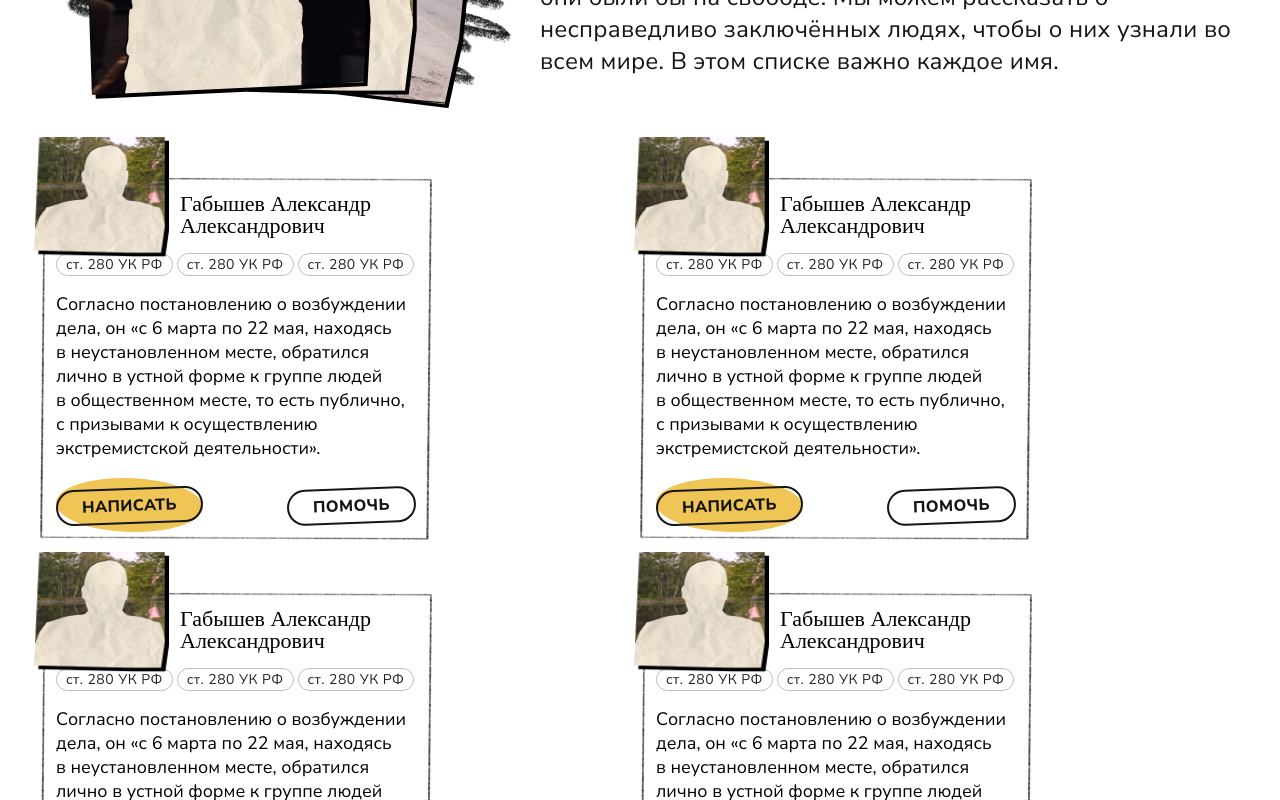
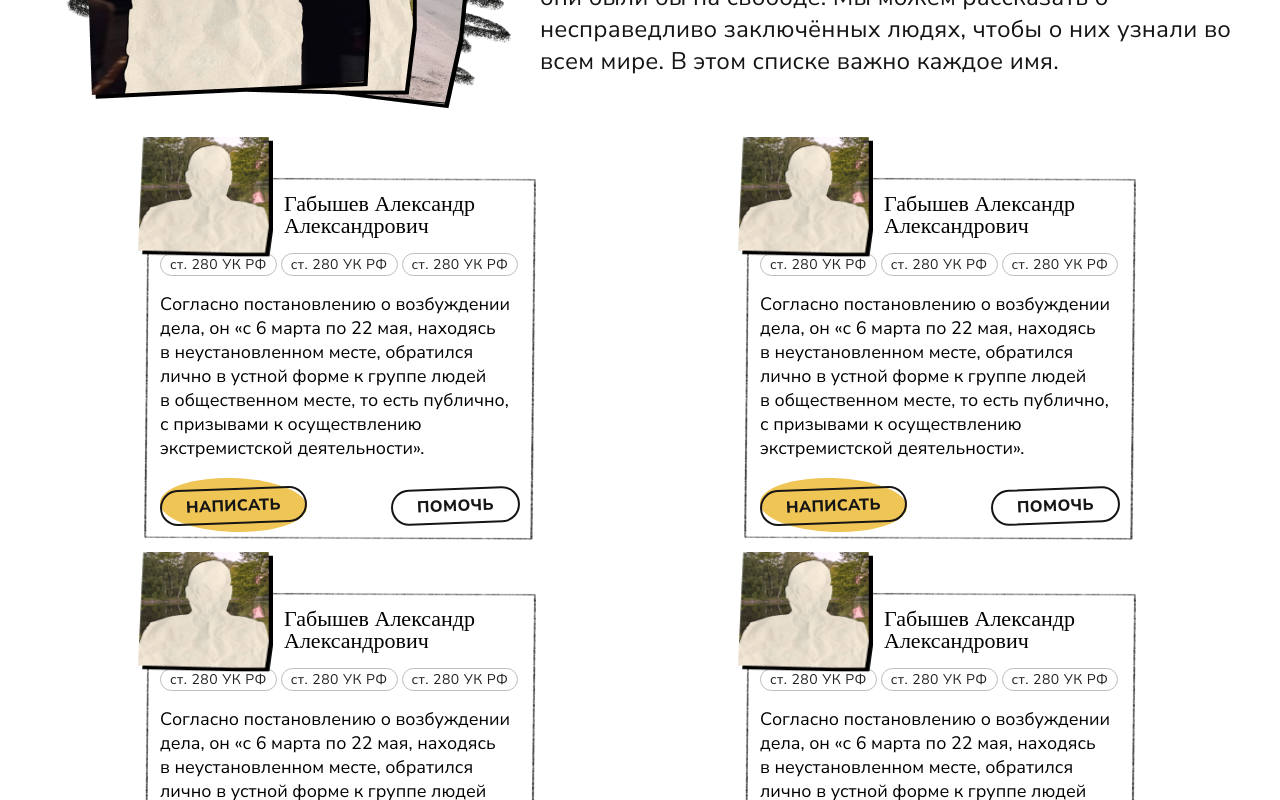
Before and after one commit to ivanmatcuka/enbv-frontend, a Next.js app: page / in a window 1280 px wide. Shown: the part 7140-7940 px from the top of the page. Built offline with nearby package versions, Linux system fonts and the light colour scheme; a web font is replaced by a local one.

Commit message:
chore: minor visual improvement

```diff
--- a/app/page.tsx
+++ b/app/page.tsx
@@ -748,7 +748,15 @@ export default function Home() {
               <Grid item flex={1} mt={10}>
                 <Grid container rowSpacing={8.5} justifyContent="center">
                   {CARDS.map((card, index) => (
-                    <Grid item xs={12} lg={6} xl={4} key={index}>
+                    <Grid
+                      item
+                      xs={12}
+                      lg={6}
+                      xl={4}
+                      key={index}
+                      display="flex"
+                      justifyContent="center"
+                    >
                       <CardPZ
                         articles={card.articles}
                         body={card.body}
```
